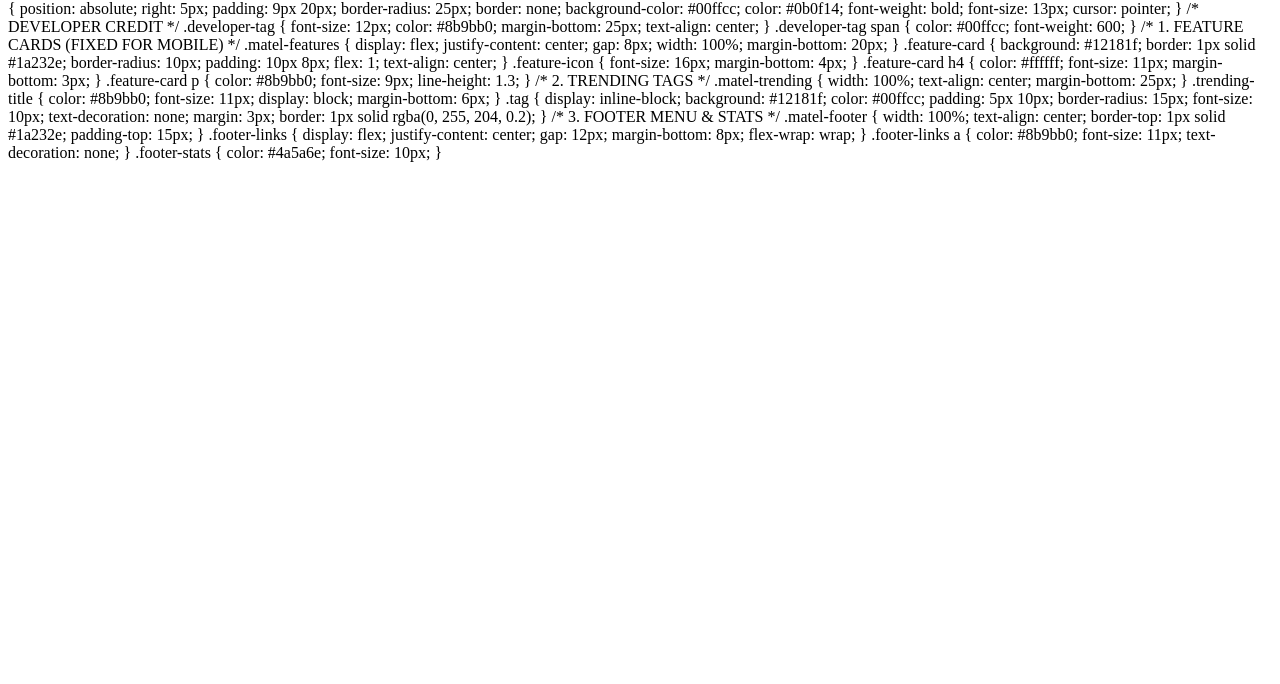
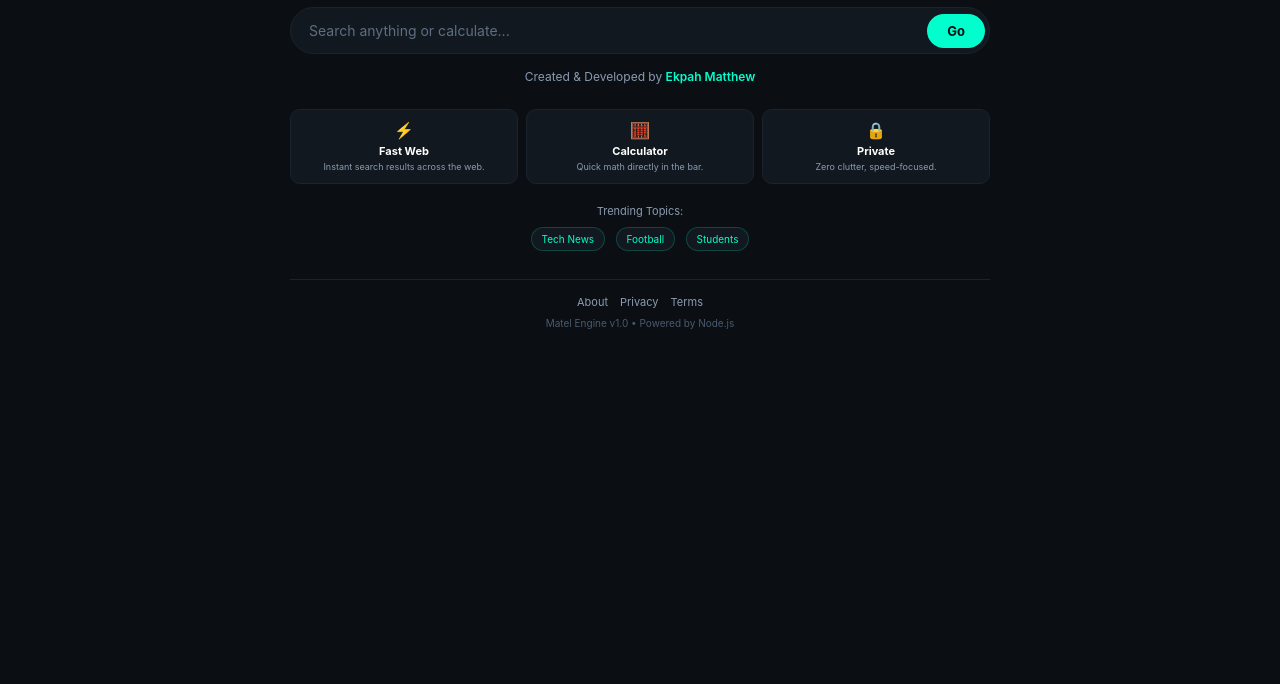
Before and after one commit to matthewgerald223-ui/Matel-engine, a website: page public/index.html in a window 1280 px wide. Shown: the part 116-800 px from the top of the page. Drawn offline with Linux system fonts and the light colour scheme.

Commit message:
Update index.html

```diff
--- a/public/index.html
+++ b/public/index.html
@@ -1,3 +1,21 @@
+<!DOCTYPE html>
+<html lang="en">
+<head>
+  <meta charset="UTF-8">
+  <meta name="viewport" content="width=device-width, initial-scale=1.0">
+  <title>Matel | Independent Search Engine</title>
+
+  <!-- SEO Meta Tags -->
+  <meta name="description" content="Matel Engine is an independent search engine created and developed by Ekpah Matthew. Built for fast web discovery and smart calculations.">
+  <meta name="author" content="Ekpah Matthew">
+  <meta name="keywords" content="Matel, Matel Engine, Search Engine, Ekpah Matthew, Independent Search Engine">
+
+  <!-- Open Graph / Social Media -->
+  <meta property="og:title" content="Matel Search Engine">
+  <meta property="og:description" content="Created and developed by Ekpah Matthew. Fast and independent web search.">
+  <meta property="og:type" content="website">
+
+  <style>
     /* RESET & BASE STYLES */
     * {
       box-sizing: border-box;
@@ -59,6 +77,7 @@
       color: #ffffff;
       font-size: 14px;
       outline: none;
+      transition: border-color 0.2s ease;
     }
 
     .search-input:focus {
@@ -96,7 +115,7 @@
       font-weight: 600;
     }
 
-    /* 1. FEATURE CARDS (FIXED FOR MOBILE) */
+    /* FEATURE HIGHLIGHT CARDS */
     .matel-features {
       display: flex;
       justify-content: center;
@@ -131,7 +150,7 @@
       line-height: 1.3;
     }
 
-    /* 2. TRENDING TAGS */
+    /* TRENDING TAGS */
     .matel-trending {
       width: 100%;
       text-align: center;
@@ -157,7 +176,7 @@
       border: 1px solid rgba(0, 255, 204, 0.2);
     }
 
-    /* 3. FOOTER MENU & STATS */
+    /* FOOTER MENU & STATS */
     .matel-footer {
       width: 100%;
       text-align: center;
@@ -183,3 +202,65 @@
       color: #4a5a6e;
       font-size: 10px;
     }
+  </style>
+</head>
+<body>
+
+  <div class="container">
+    <!-- BRAND LOGO -->
+    <h1 class="logo">MATEL</h1>
+    <div class="sub-domain">www.matel.com</div>
+
+    <!-- SEARCH FORM -->
+    <form class="search-box" action="/search" method="GET">
+      <input type="text" name="q" class="search-input" placeholder="Search anything or calculate..." required autocomplete="off">
+      <button type="submit" class="search-btn">Go</button>
+    </form>
+
+    <!-- DEVELOPER CREDIT -->
+    <div class="developer-tag">
+      Created & Developed by <span>Ekpah Matthew</span>
+    </div>
+
+    <!-- FEATURE CARDS -->
+    <div class="matel-features">
+      <div class="feature-card">
+        <div class="feature-icon">⚡</div>
+        <h4>Fast Web</h4>
+        <p>Instant search results across the web.</p>
+      </div>
+      <div class="feature-card">
+        <div class="feature-icon">🧮</div>
+        <h4>Calculator</h4>
+        <p>Quick math directly in the bar.</p>
+      </div>
+      <div class="feature-card">
+        <div class="feature-icon">🔒</div>
+        <h4>Private</h4>
+        <p>Zero clutter, speed-focused.</p>
+      </div>
+    </div>
+
+    <!-- TRENDING TAGS -->
+    <div class="matel-trending">
+      <span class="trending-title">Trending Topics:</span>
+      <a href="/search?q=Tech" class="tag">Tech News</a>
+      <a href="/search?q=Football" class="tag">Football</a>
+      <a href="/search?q=Students" class="tag">Students</a>
+    </div>
+
+    <!-- FOOTER MENU -->
+    <footer class="matel-footer">
+      <div class="footer-links">
+        <a href="#">About</a>
+        <a href="#">Privacy</a>
+        <a href="#">Terms</a>
+      </div>
+      <div class="footer-stats">
+        <span>Matel Engine v1.0</span> • <span>Powered by Node.js</span>
+      </div>
+    </footer>
+  </div>
+
+</body>
+</html>
```
